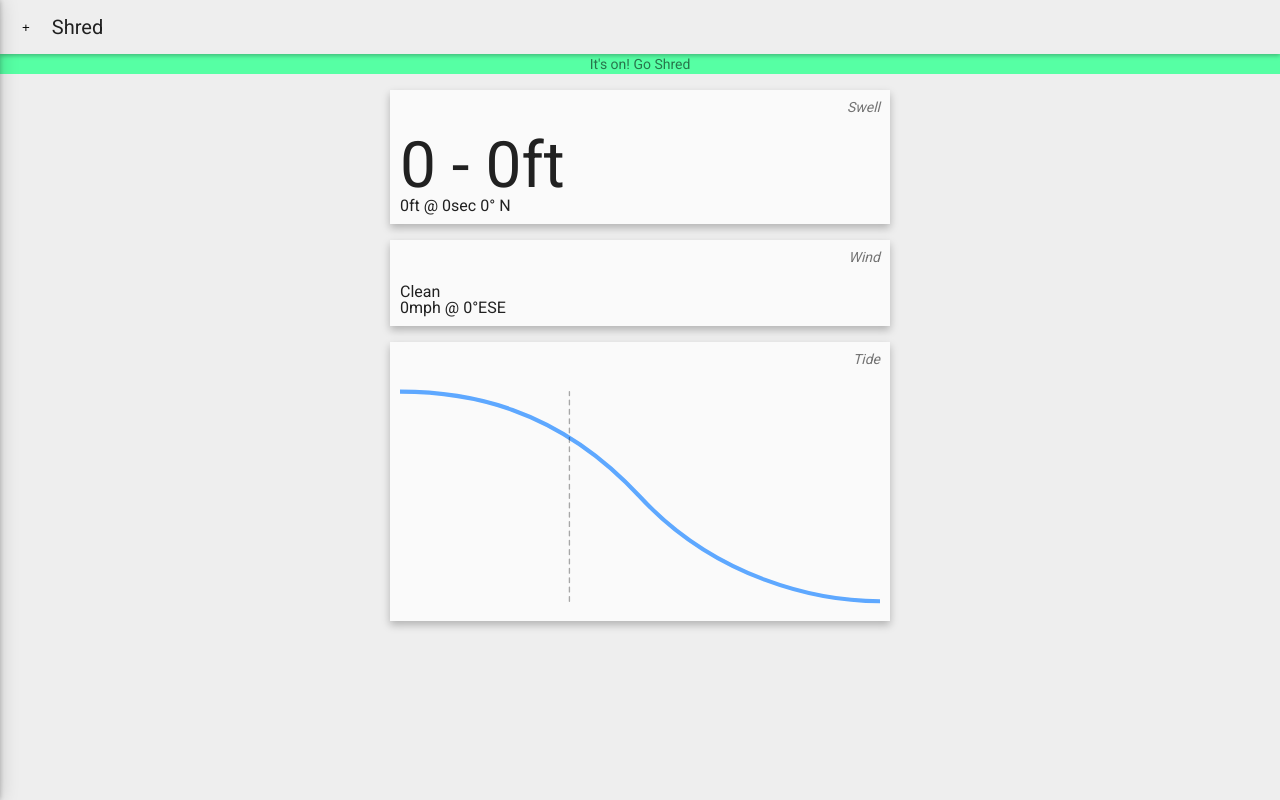
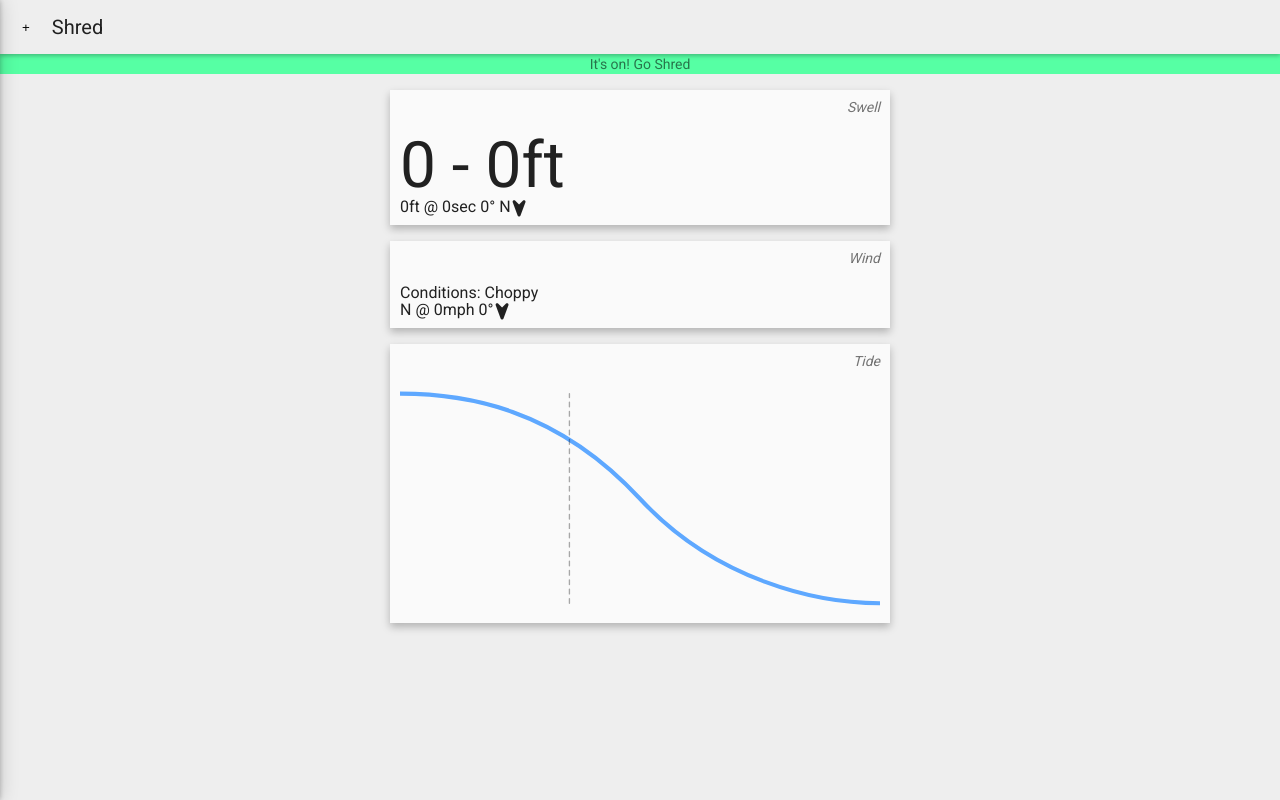
Before and after one commit to TunaSurf/ShouldIShred, a React (Create React App) app: page /1 in a window 1280 px wide. Built offline with nearby package versions, Linux system fonts and the light colour scheme; no server answers.

Commit message:
convert to proper units on frontend

```diff
--- a/public/index.html
+++ b/public/index.html
@@ -11,6 +11,8 @@
     <link rel="manifest" href="%PUBLIC_URL%/manifest.json">
     <link rel="shortcut icon" href="%PUBLIC_URL%/favicon.ico">
     <link href="https://fonts.googleapis.com/css?family=Roboto" rel="stylesheet">
+    <link rel="stylesheet" href="https://use.fontawesome.com/releases/v5.1.0/css/all.css" integrity="sha384-lKuwvrZot6UHsBSfcMvOkWwlCMgc0TaWr+30HWe3a4ltaBwTZhyTEggF5tJv8tbt"
+      crossorigin="anonymous">
     <!--
       Notice the use of %PUBLIC_URL% in the tags above.
       It will be replaced with the URL of the `public` folder during the build.
--- a/src/CardList.js
+++ b/src/CardList.js
@@ -21,6 +21,8 @@ class CardList extends Component {
           <Wind
             windSpeed={this.props.windSpeed}
             windDirection={this.props.windDirection}
+            windCompass={this.props.windCompass}
+            shoreDirection={this.props.shoreDirection}
           />
         </Card>
         <Card cardName="Tide">
--- a/src/LocationPage.js
+++ b/src/LocationPage.js
@@ -79,9 +79,13 @@ class LocationPage extends Component {
           swellPeriod={this.state.locationData.swellPeriod}
           windSpeed={this.state.locationData.windSpeed}
           windDirection={this.state.locationData.windDirection}
+          windCompass={this.state.locationData.windCompass}
           previousTide={this.state.locationData.prevTide}
           nextTide={this.state.locationData.nextTide}
           shoreDirection={this.state.locationData.shoreDirection}
+          airTemp={this.state.locationData.airTemp}
+          waterTemp={this.state.locationData.waterTemp}
+          timeUpdated={this.state.locationData.timeUpdated}
         />
       </div>
     );
--- a/src/Swell.js
+++ b/src/Swell.js
@@ -3,12 +3,13 @@ import './Swell.css';
 
 class Swell extends Component {
   render() {
-    let swellLowRange = Math.floor(this.props.swellHeight);
-    let swellUpRange = Math.ceil(this.props.swellHeight);
+    let height = Math.round(this.props.swellHeight * 3.28 * 10) / 10;
+    let swellLowRange = Math.floor(height);
+    let swellUpRange = Math.ceil(height);
     return (
       <div className="card-contents">
         <span className="swell-height">{swellLowRange} - {swellUpRange}ft</span>
-        <p>{this.props.swellHeight}ft @ {this.props.swellPeriod}sec {this.props.swellDirection}° {this.props.swellCompass}</p>
+        <p>{height}ft @ {this.props.swellPeriod}sec {this.props.swellDirection}° {this.props.swellCompass}<i className="fas fa-location-arrow" style={{ transform: `rotate(${this.props.swellDirection + 135}deg)` }}></i></p>
       </div>
     );
   }
--- a/src/Wind.js
+++ b/src/Wind.js
@@ -3,10 +3,23 @@ import './Wind.css';
 
 class Wind extends Component {
   render() {
+    let windSpeed = Math.round(this.props.windSpeed * 1.15);
+    let windAngle = this.props.windDirection;
+    //adjust shore angle by 180deg to align with wind vector
+    let shoreAngle = (this.props.shoreDirection + 180) % 360;
+    //get absolute value of the difference between the wind and shore angles
+    let angleDiff = Math.abs(shoreAngle - windAngle);
+    let texture = "Choppy";
+    if(angleDiff <= 20) {
+      texture = "Clean";
+    } else if(angleDiff <= 90) {
+      texture = "Bumpy";
+    }
+
     return (
       <div className="card-contents">
-        <p>Clean</p>
-        <p>{this.props.windSpeed}mph @ {this.props.windDirection}°ESE</p>
+        <p>Conditions: {texture}</p>
+        <p>{this.props.windCompass} @ {windSpeed}mph {this.props.windDirection}°<i className="fas fa-location-arrow" style={{ transform: `rotate(${this.props.windDirection + 135}deg)` }}></i></p>
       </div>
     );
   }
```
Also changed, not shown: 1 other file (tests, documents, lock files or other folders).
